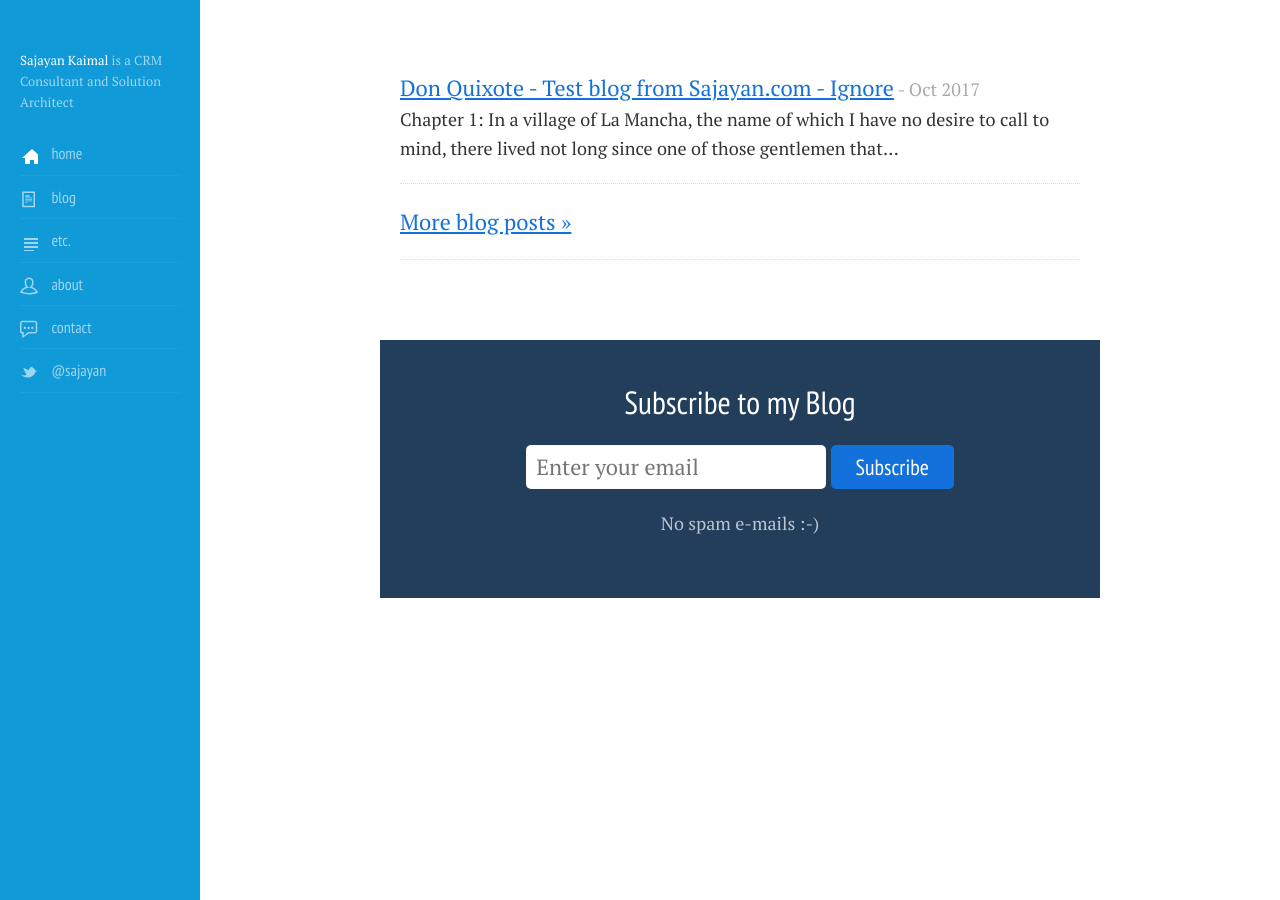
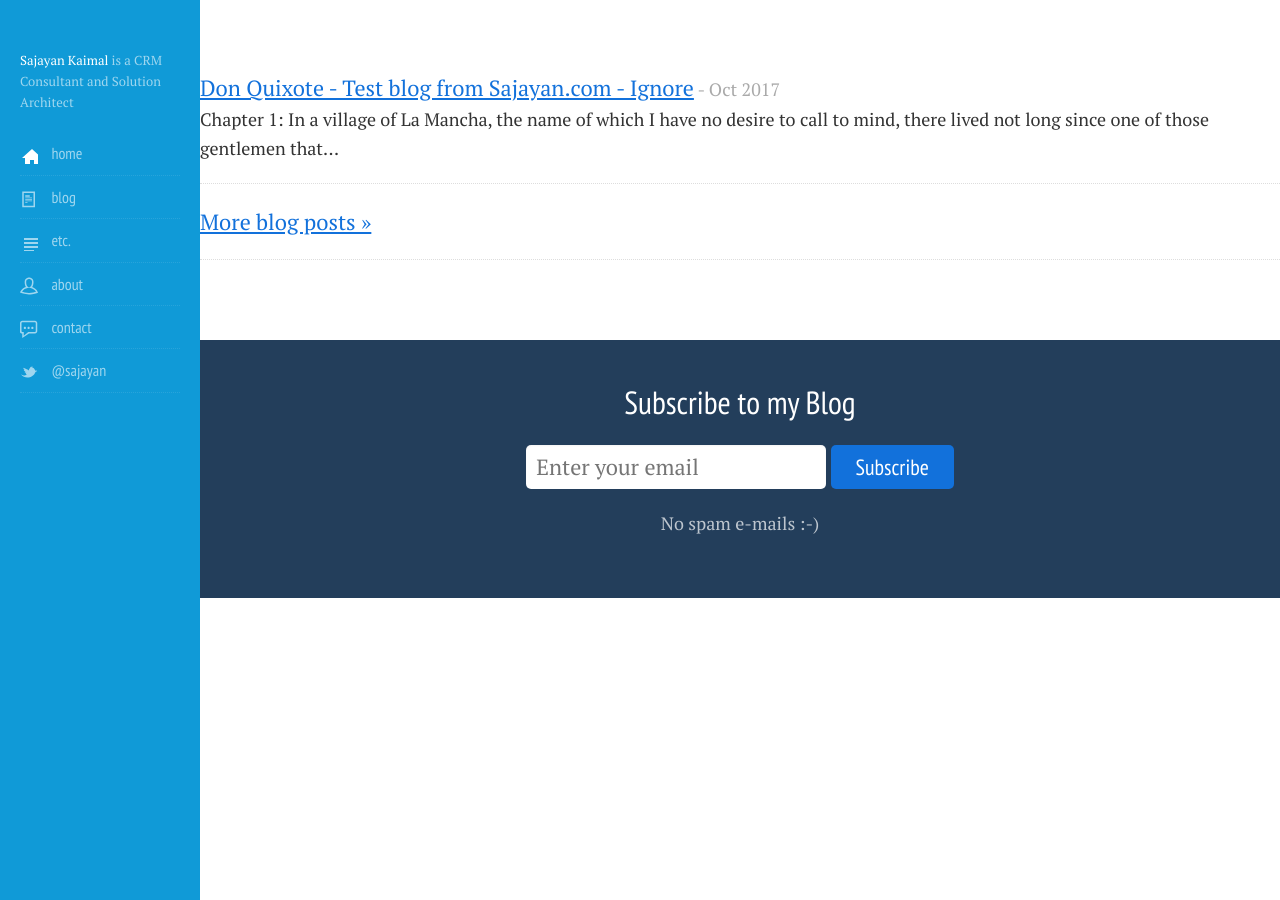
Before and after one commit to sajayan/sajayan.github.io, a Jekyll site: the page built from index.html, in a window 1280 px wide. Built offline with Jekyll 4.4.1, drawn with Linux system fonts in a browser that asks for light colours.

```diff
--- a/_includes/head.html
+++ b/_includes/head.html
@@ -41,5 +41,5 @@
       </nav>
       <div id="fusion_ad"></div>
     </aside>
-  <div class="container" id="container">
+  <!--<div class="container" id="container">-->
     <article class="main-article" id="main-article">
```
